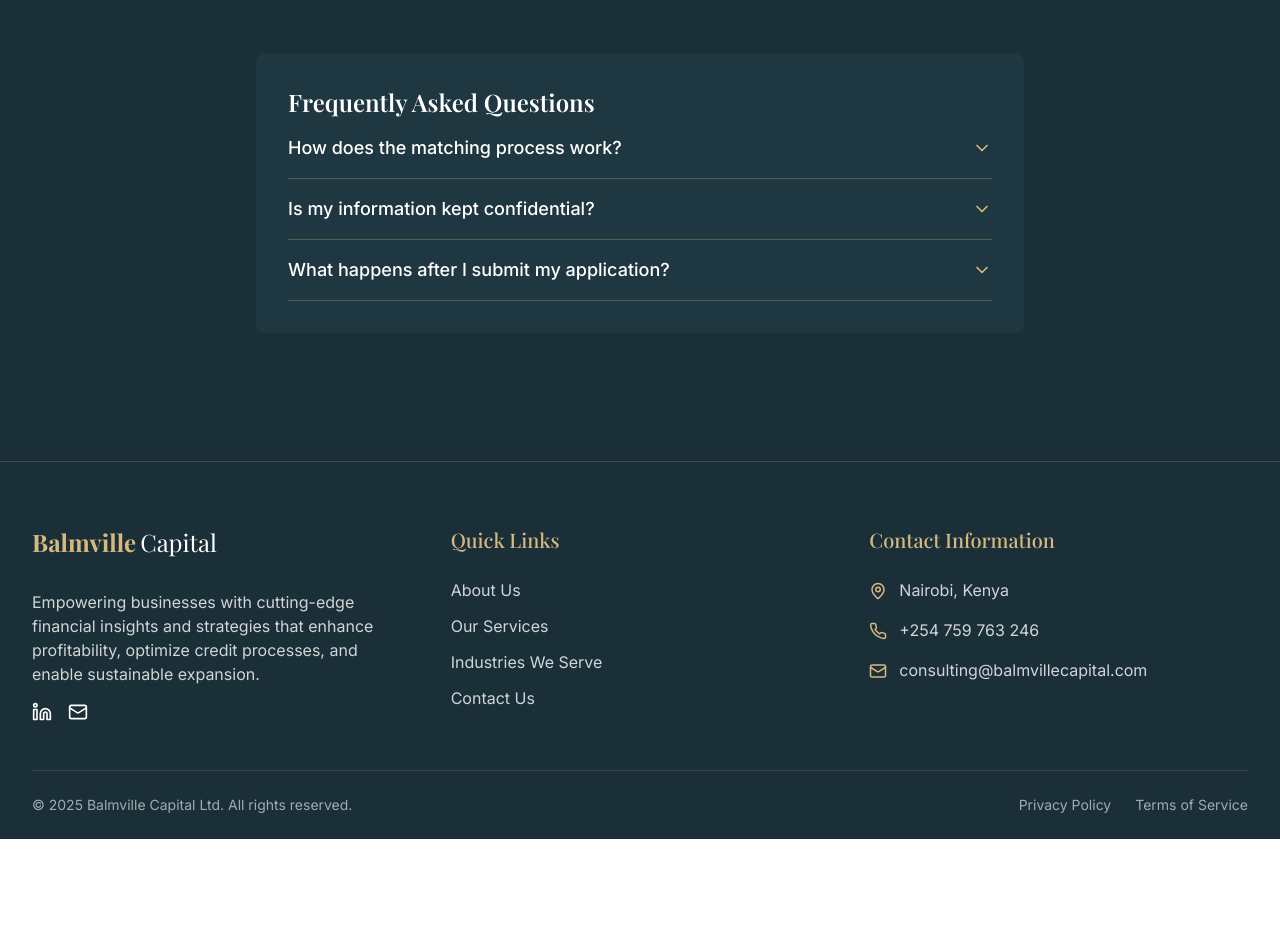
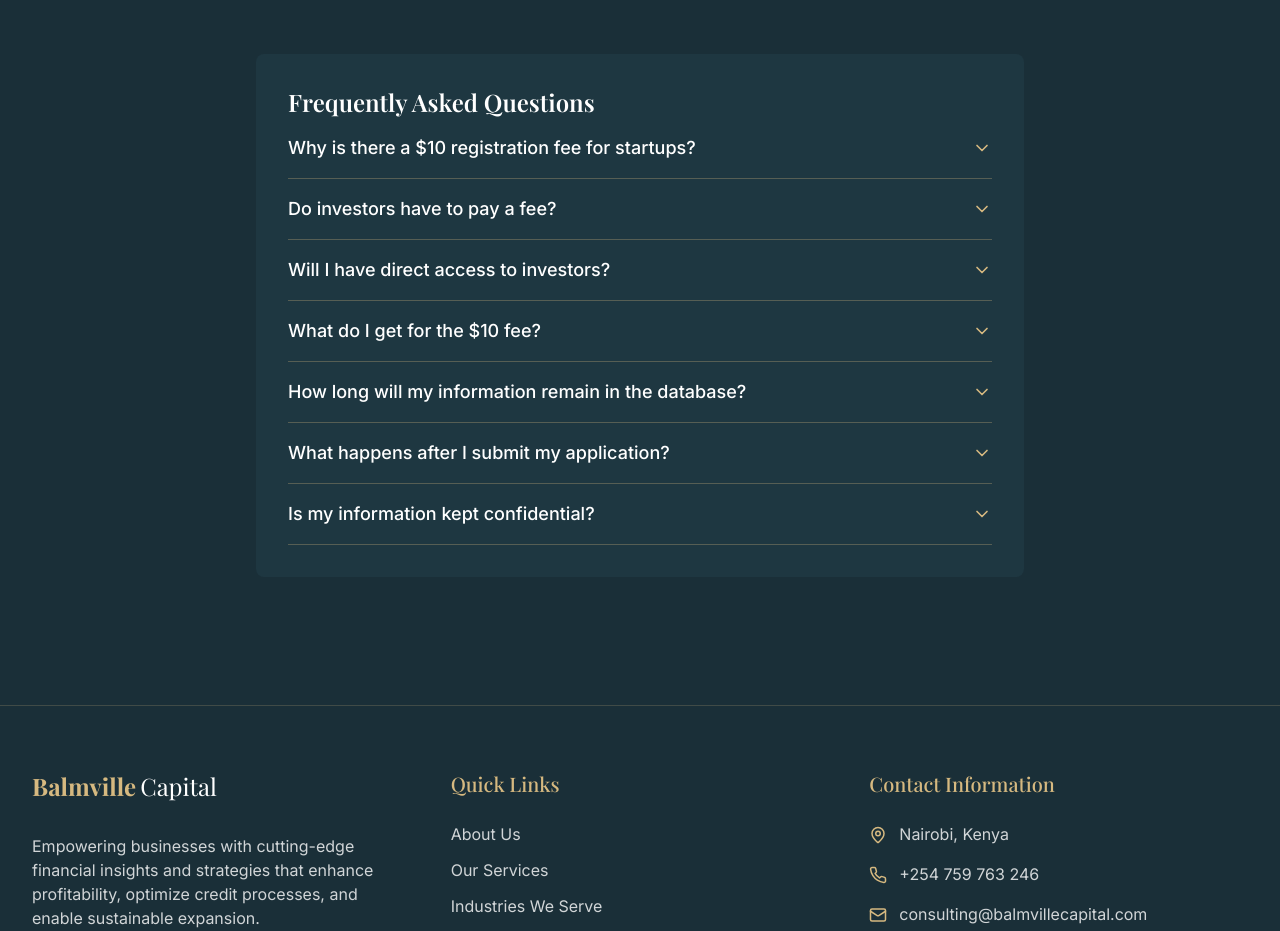
Before and after one commit to amanikituto/balmvillecapital, a React (Vite) app: page /smart-capital-connect in a window 1280 px wide. Shown: the part 1420-2351 px from the top of the page. Before the commit the page ends 2259 px from the top, so only its background shows below. Built offline with nearby package versions, Linux system fonts and the light colour scheme.

Commit message:
Add FAQs to Smart Capital page
Adds frequently asked questions to the Smart Capital Connect page.

```diff
--- a/src/pages/SmartCapitalConnect.tsx
+++ b/src/pages/SmartCapitalConnect.tsx
@@ -93,11 +93,104 @@ const SmartCapitalConnect = () => {
                         }
                       }}
                     >
-                      <span className="text-lg font-medium text-white">How does the matching process work?</span>
+                      <span className="text-lg font-medium text-white">Why is there a $10 registration fee for startups?</span>
                       <ChevronDown className="h-5 w-5 text-balmville-gold" />
                     </button>
                     <div className="mt-2 text-white/80 hidden">
-                      Our team manually reviews all applications and matches startups with investors based on industry, investment size, business stage, and other relevant criteria. All matches are curated to ensure the highest probability of successful partnerships.
+                      The fee ensures that only committed startups apply, allowing us to maintain a high-quality, investor-ready pipeline. It also covers administrative costs and enables us to provide curated matchmaking rather than an open-access platform.
+                    </div>
+                  </div>
+
+                  <div className="border-b border-balmville-gold/30 pb-4">
+                    <button
+                      className="flex justify-between items-center w-full text-left"
+                      onClick={(e) => {
+                        const target = e.currentTarget.nextElementSibling;
+                        if (target) {
+                          target.classList.toggle('hidden');
+                        }
+                      }}
+                    >
+                      <span className="text-lg font-medium text-white">Do investors have to pay a fee?</span>
+                      <ChevronDown className="h-5 w-5 text-balmville-gold" />
+                    </button>
+                    <div className="mt-2 text-white/80 hidden">
+                      No, the registration fee applies only to startups. Balmville Capital works directly with investors to source and vet high-potential opportunities.
+                    </div>
+                  </div>
+
+                  <div className="border-b border-balmville-gold/30 pb-4">
+                    <button
+                      className="flex justify-between items-center w-full text-left"
+                      onClick={(e) => {
+                        const target = e.currentTarget.nextElementSibling;
+                        if (target) {
+                          target.classList.toggle('hidden');
+                        }
+                      }}
+                    >
+                      <span className="text-lg font-medium text-white">Will I have direct access to investors?</span>
+                      <ChevronDown className="h-5 w-5 text-balmville-gold" />
+                    </button>
+                    <div className="mt-2 text-white/80 hidden">
+                      No, Balmville Capital serves as the trusted intermediary to ensure quality matchups between startups and investors. We carefully review each startup's profile, funding needs, and growth potential before introducing them to relevant investors.
+                    </div>
+                  </div>
+
+                  <div className="border-b border-balmville-gold/30 pb-4">
+                    <button
+                      className="flex justify-between items-center w-full text-left"
+                      onClick={(e) => {
+                        const target = e.currentTarget.nextElementSibling;
+                        if (target) {
+                          target.classList.toggle('hidden');
+                        }
+                      }}
+                    >
+                      <span className="text-lg font-medium text-white">What do I get for the $10 fee?</span>
+                      <ChevronDown className="h-5 w-5 text-balmville-gold" />
+                    </button>
+                    <div className="mt-2 text-white/80 hidden">
+                      By registering, you receive:<br/>
+                      - Curated Investor Matchmaking – We connect you with investors who align with your industry and funding stage.<br/>
+                      - Expert Review – Our team evaluates your startup to ensure it's investor-ready.<br/>
+                      - Increased Credibility – Investors prefer vetted startups, improving your chances of securing funding.
+                    </div>
+                  </div>
+
+                  <div className="border-b border-balmville-gold/30 pb-4">
+                    <button
+                      className="flex justify-between items-center w-full text-left"
+                      onClick={(e) => {
+                        const target = e.currentTarget.nextElementSibling;
+                        if (target) {
+                          target.classList.toggle('hidden');
+                        }
+                      }}
+                    >
+                      <span className="text-lg font-medium text-white">How long will my information remain in the database?</span>
+                      <ChevronDown className="h-5 w-5 text-balmville-gold" />
+                    </button>
+                    <div className="mt-2 text-white/80 hidden">
+                      Your startup profile will remain in our database for one year from the date of registration. During this period, we will actively consider your startup for potential investor matchups.
+                    </div>
+                  </div>
+
+                  <div className="border-b border-balmville-gold/30 pb-4">
+                    <button
+                      className="flex justify-between items-center w-full text-left"
+                      onClick={(e) => {
+                        const target = e.currentTarget.nextElementSibling;
+                        if (target) {
+                          target.classList.toggle('hidden');
+                        }
+                      }}
+                    >
+                      <span className="text-lg font-medium text-white">What happens after I submit my application?</span>
+                      <ChevronDown className="h-5 w-5 text-balmville-gold" />
+                    </button>
+                    <div className="mt-2 text-white/80 hidden">
+                      After submission, you'll receive a confirmation email. Our team will review your application, and if it meets our criteria, we'll contact you with potential matches or for additional information. You can also check your application status by contacting us directly.
                     </div>
                   </div>
 
@@ -118,24 +211,6 @@ const SmartCapitalConnect = () => {
                       Yes, all information submitted is kept strictly confidential. Startups and investors cannot see each other's information directly. Balmville Capital acts as an intermediary to protect your privacy and secure your data.
                     </div>
                   </div>
-
-                  <div className="border-b border-balmville-gold/30 pb-4">
-                    <button
-                      className="flex justify-between items-center w-full text-left"
-                      onClick={(e) => {
-                        const target = e.currentTarget.nextElementSibling;
-                        if (target) {
-                          target.classList.toggle('hidden');
-                        }
-                      }}
-                    >
-                      <span className="text-lg font-medium text-white">What happens after I submit my application?</span>
-                      <ChevronDown className="h-5 w-5 text-balmville-gold" />
-                    </button>
-                    <div className="mt-2 text-white/80 hidden">
-                      After submission, you'll receive a confirmation email. Our team will review your application, and if it meets our criteria, we'll contact you with potential matches or for additional information. You can also check your application status by contacting us directly.
-                    </div>
-                  </div>
                 </div>
               </div>
             </div>
```
